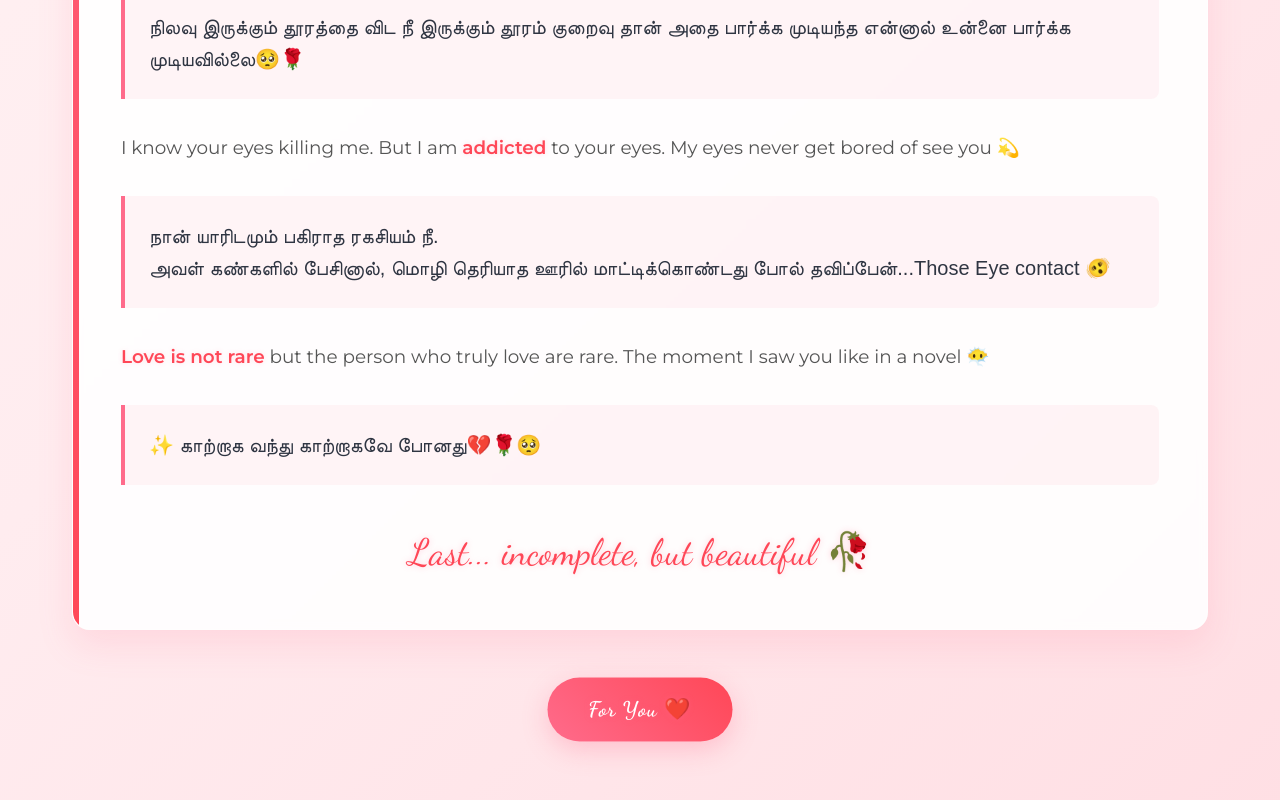
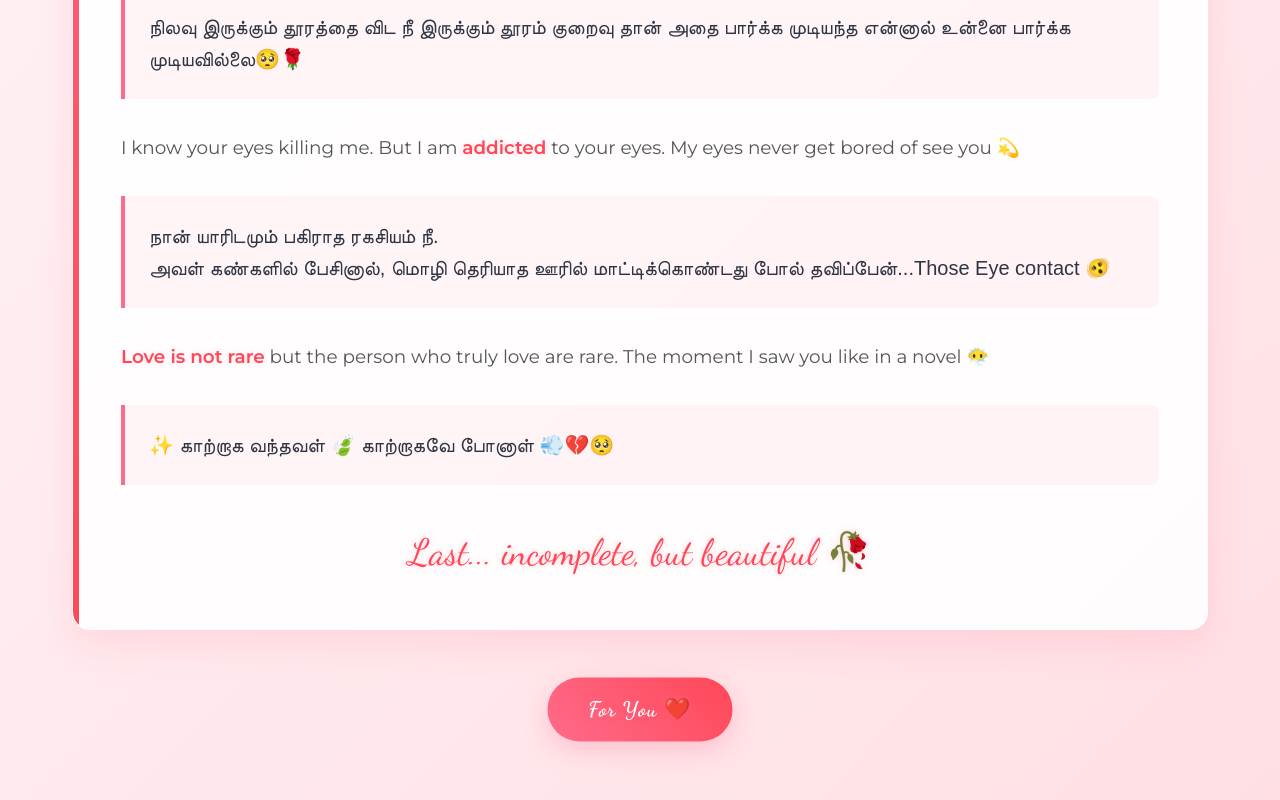
Before and after one commit to SabarishCodeWizard/pookie, a React (Create React App) app: page / in a window 1280 px wide. Shown: the part 1034-1834 px from the top of the page. Built offline with nearby package versions, Linux system fonts and the light colour scheme.

Commit message:
rollback the  Login / Google Sign-In

```diff
--- a/src/pages/HomePage.jsx
+++ b/src/pages/HomePage.jsx
@@ -70,7 +70,7 @@ const HomePage = ({ showHiddenMessage, setShowHiddenMessage }) => {
 
         <div className="tamil">
           ✨
-          காற்றாக வந்து காற்றாகவே போனது💔🌹🥺
+          காற்றாக வந்தவள் 🍃 காற்றாகவே போனாள் 💨💔🥺
         </div>
 
         <p className="last-line">Last... incomplete, but beautiful 🥀</p>
```
